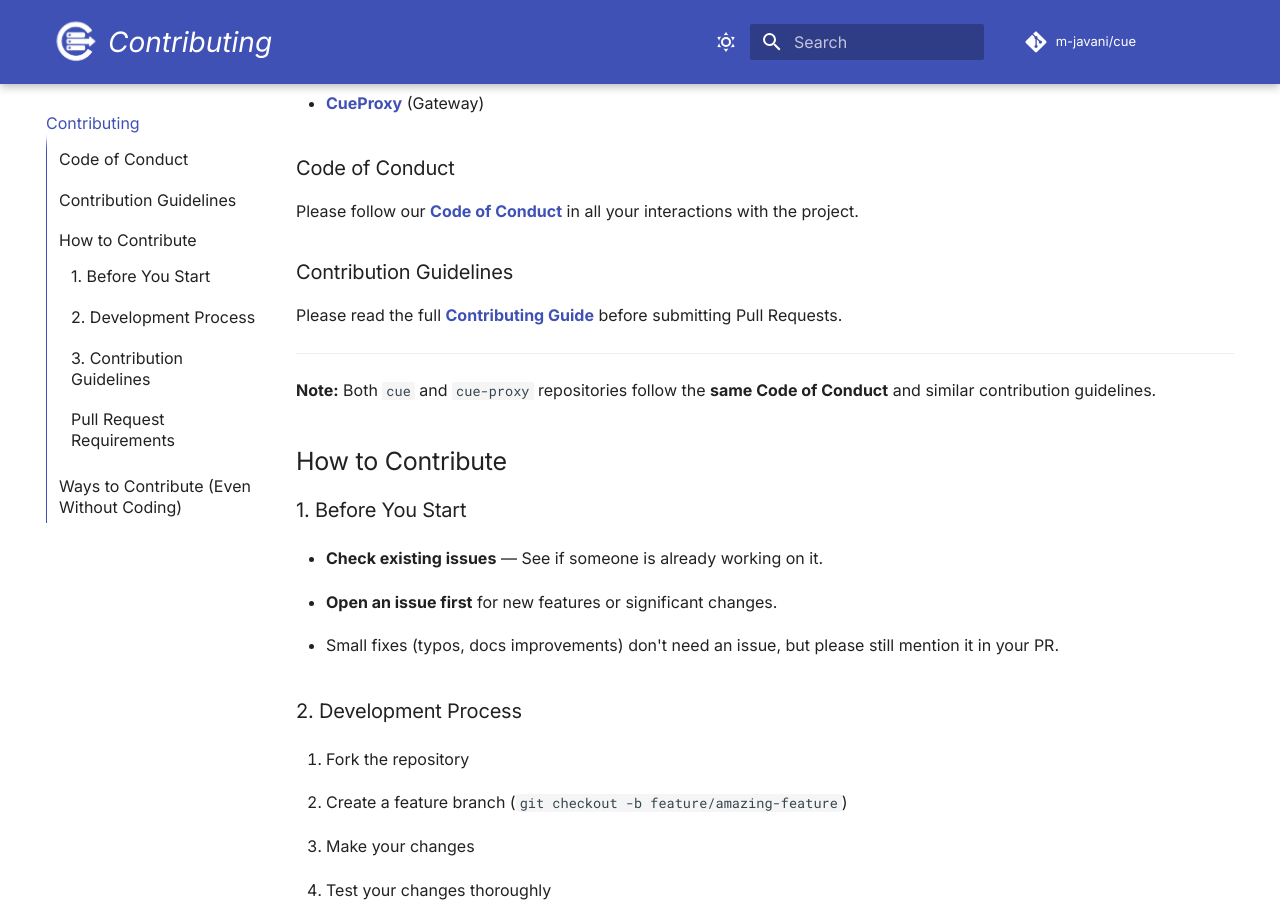
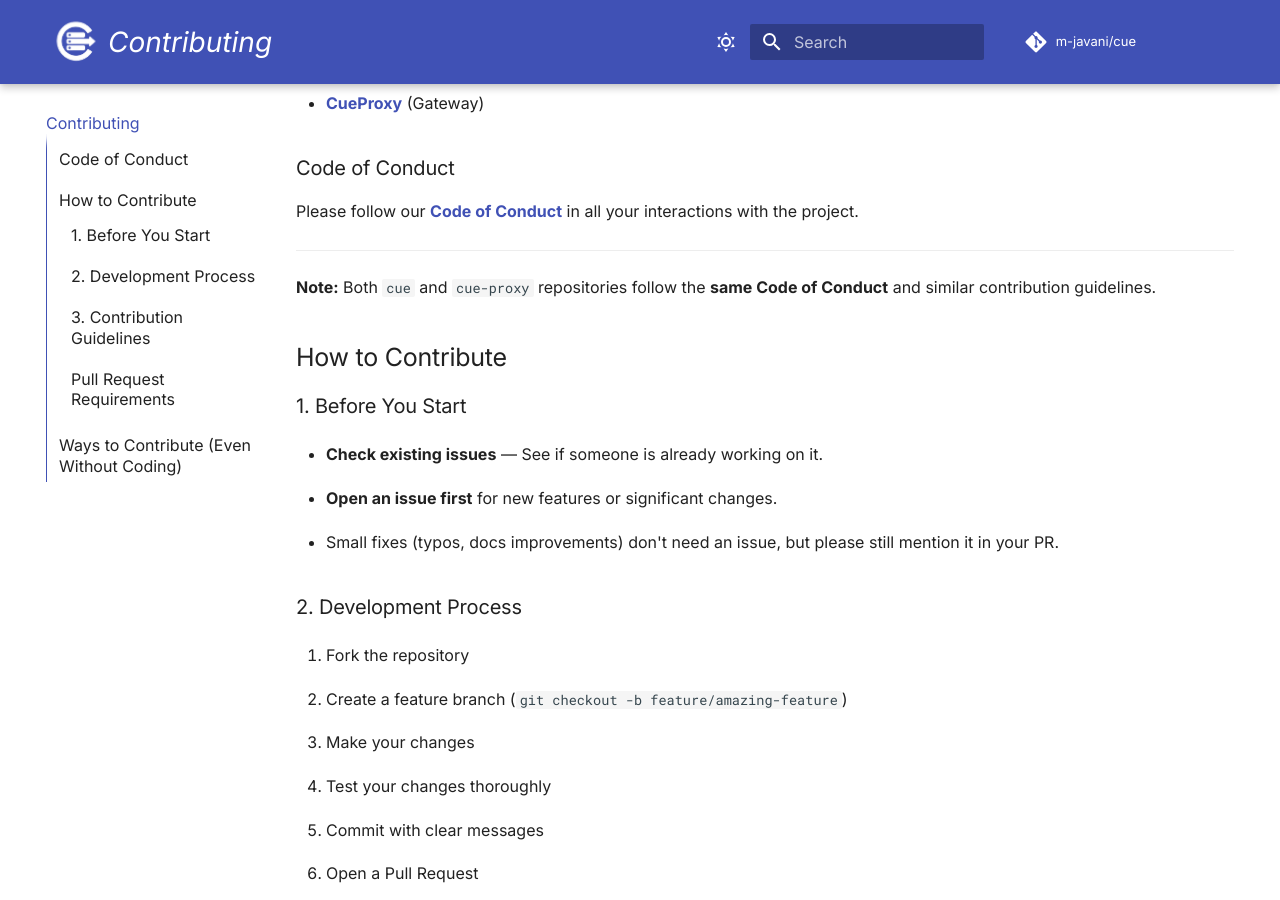
Before and after one commit to m-javani/cue-docs, an MkDocs documentation site: the page built from docs/contributing.md, in a window 1280 px wide and 900 px high, scrolled down 416 px. Built offline with MkDocs 1.6.1 and Material for MkDocs 9.7.7, drawn with Linux system fonts in a browser that asks for light colours; comment, search, counter and statistics services are not loaded.

Commit message:
updated contribute

```diff
--- a/docs/contributing.md
+++ b/docs/contributing.md
@@ -14,10 +14,6 @@ The main development happens in two repositories:
 ### Code of Conduct
 
 Please follow our **[Code of Conduct](https://github.com/m-javani/cue/blob/main/CODE_OF_CONDUCT.md)** in all your interactions with the project.
-
-### Contribution Guidelines
-
-Please read the full **[Contributing Guide](https://github.com/m-javani/cue/blob/main/CONTRIBUTING.md)** before submitting Pull Requests.
 
 ---
 
```
